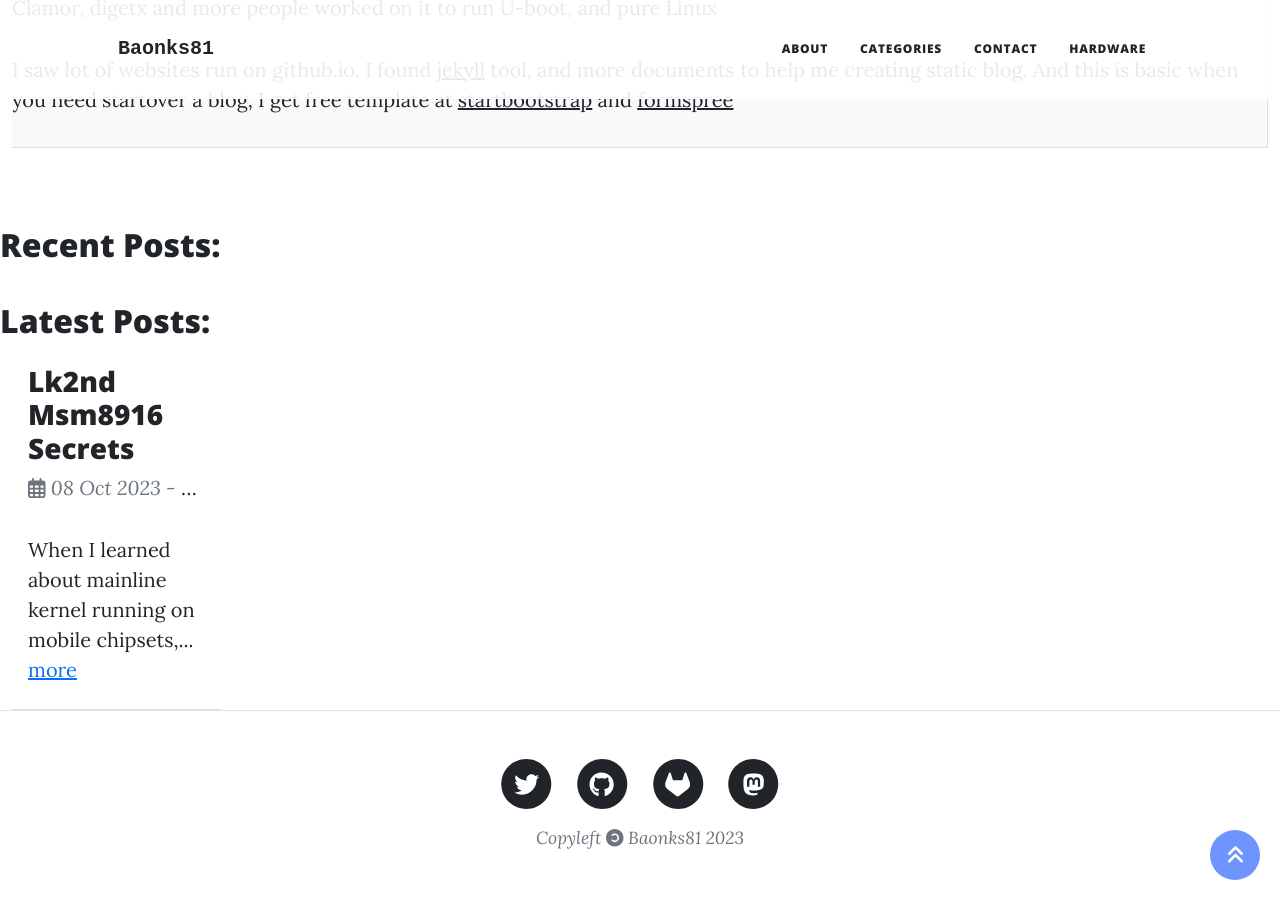
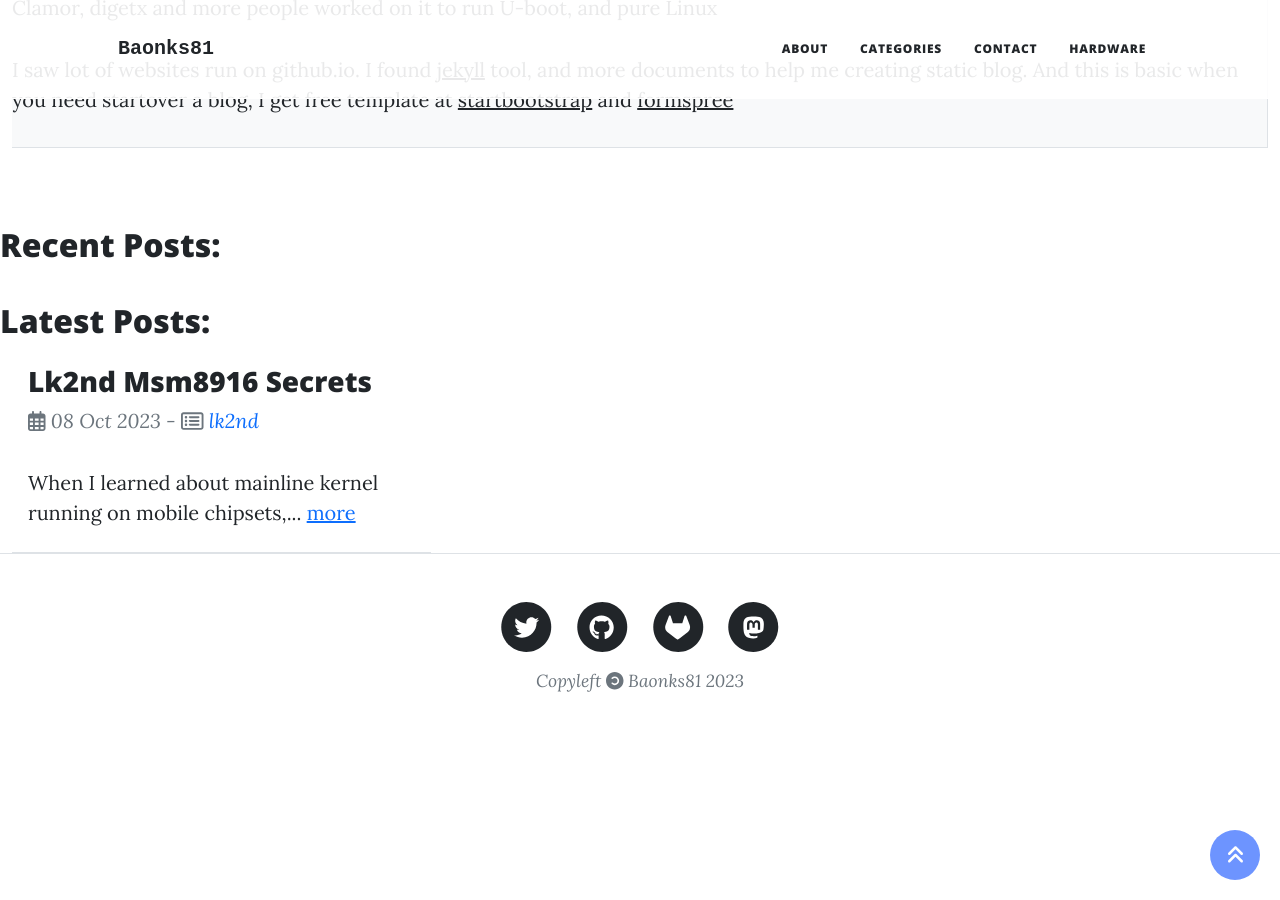
Before and after one commit to Baonks81/baonks81.github.io, a Jekyll site: the page built from _posts/2023-01-15-create-a-website-with-jekyll.md, in a window 1280 px wide and 900 px high, scrolled down 1307 px. Built offline with Jekyll 4.4.1, drawn with Linux system fonts in a browser that asks for light colours; nearby versions of some CDN libraries; library files that are not in the unit come from our copies.

Commit message:
Update recent.html

```diff
--- a/_includes/recent.html
+++ b/_includes/recent.html
@@ -11,7 +11,7 @@
              {% else %}
                 {% if forloop.index >= equalindex %}
                    {% assign countPost = countPost | plus:1 %}
-                   <div class="col-sm-6 col-md-6 col-lg-4 col-xl-2 border-bottom bg-light">
+                   <div class="col-sm-12 col-md-6 col-lg-4 border-bottom bg-light">
                      <div class="card w-100 h-100">
                        <div>
                          <a href="{{ post.url | relative_url }}">
@@ -58,7 +58,7 @@
    <div class="container-fluid">
       <div class="row g-0">
         {% for post in site.posts limit:1 %}
-          <div class="col-sm-6 col-md-6 col-lg-4 col-xl-2 border-bottom bg-light">
+          <div class="col-sm-12 col-md-6 col-lg-4 border-bottom bg-light">
              <div class="card w-100 h-100">
                <!-- div>
                  <a href="{{ post.url | relative_url }}">
```
